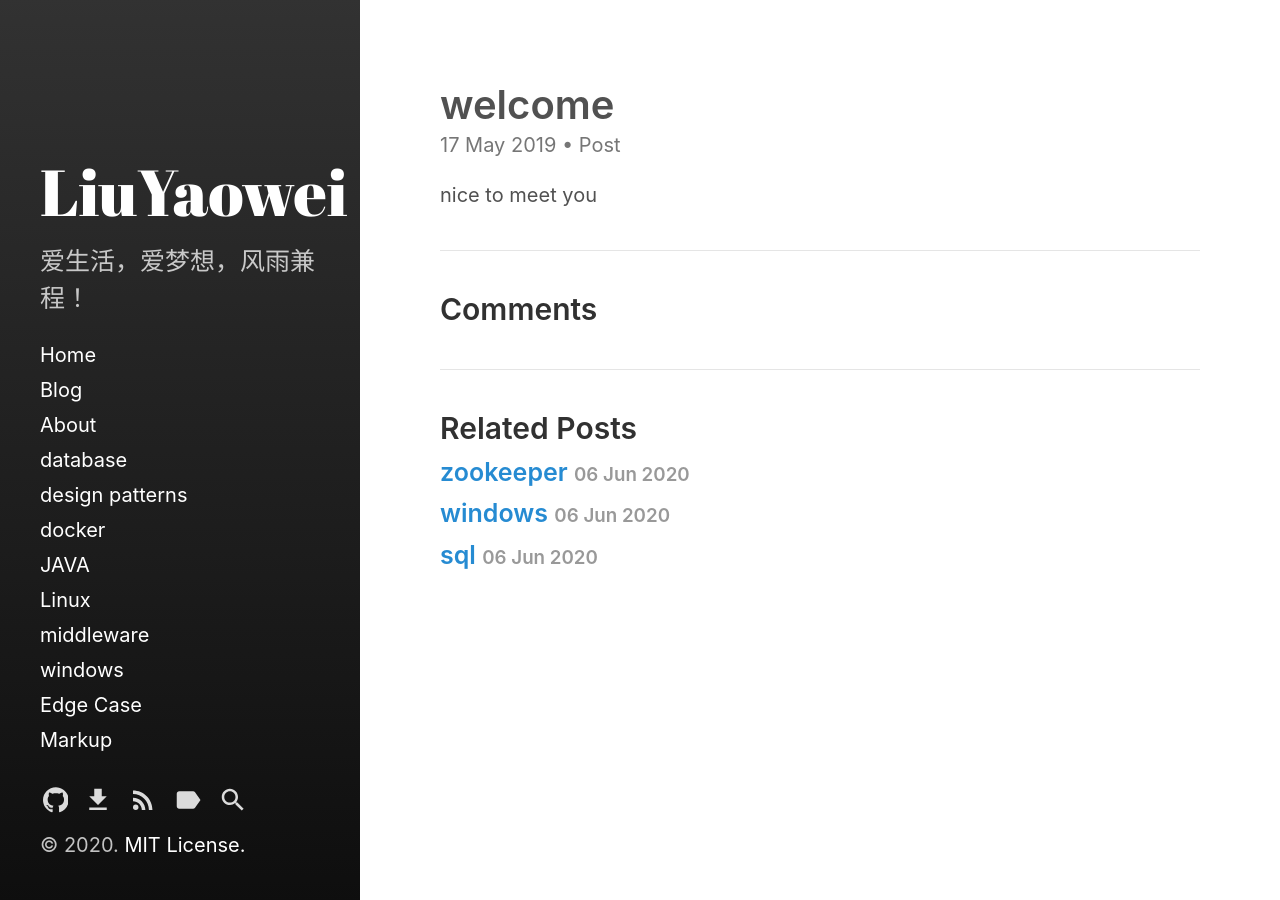
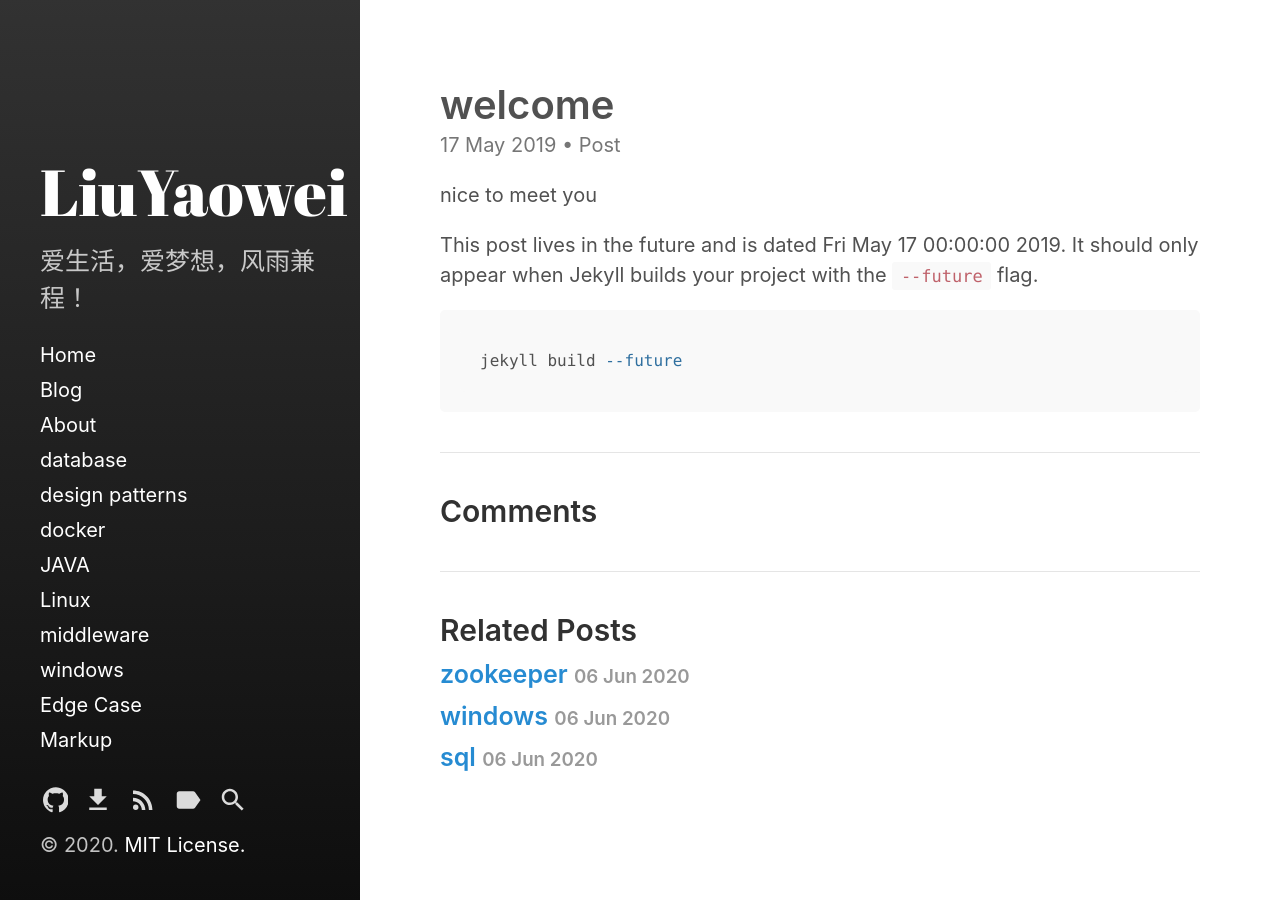
Before and after one commit to LiuYaowei-Geek/LiuYaowei-Geek.github.io, a Jekyll site: the page built from _posts/2010-10-25-post-future-date.md, in a window 1280 px wide. Built offline with Jekyll 4.4.1, drawn with Linux system fonts in a browser that asks for light colours.

Commit message:
edit home

````diff
--- a/_posts/2010-10-25-post-future-date.md
+++ b/_posts/2010-10-25-post-future-date.md
@@ -7,3 +7,9 @@ categories:
 last_modified_at: 2017-03-09T12:45:25-05:00
 ---
 nice to meet you
+
+This post lives in the future and is dated {{ page.date | date: "%c" }}. It should only appear when Jekyll builds your project with the `--future` flag.
+
+```bash
+jekyll build --future
+```
````
